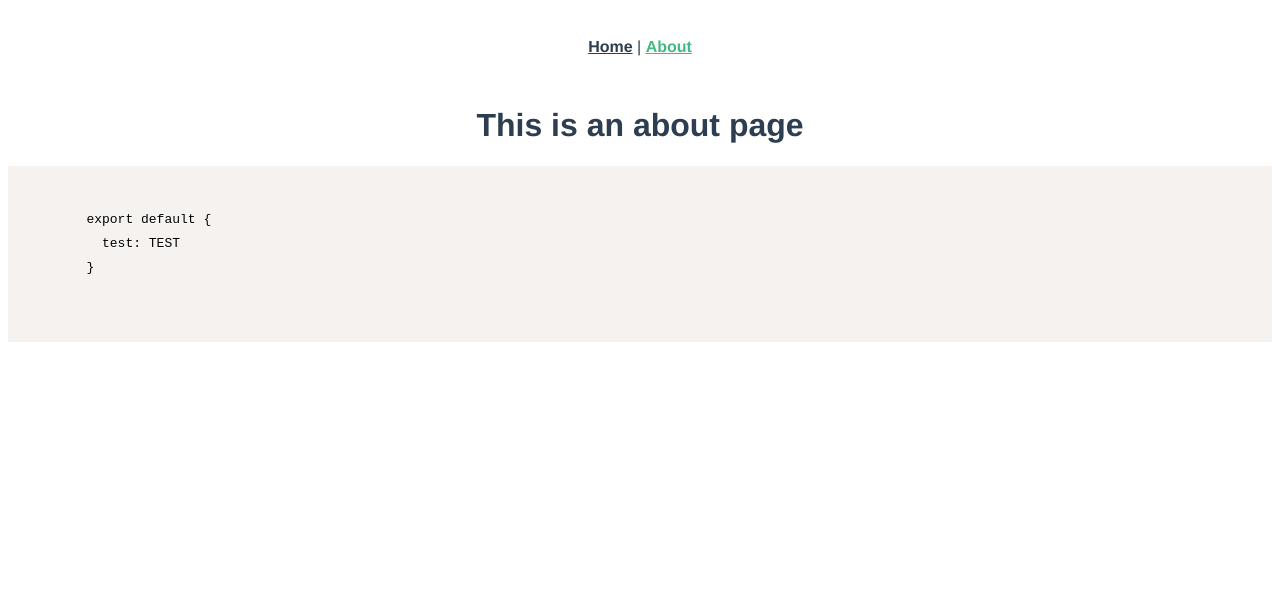
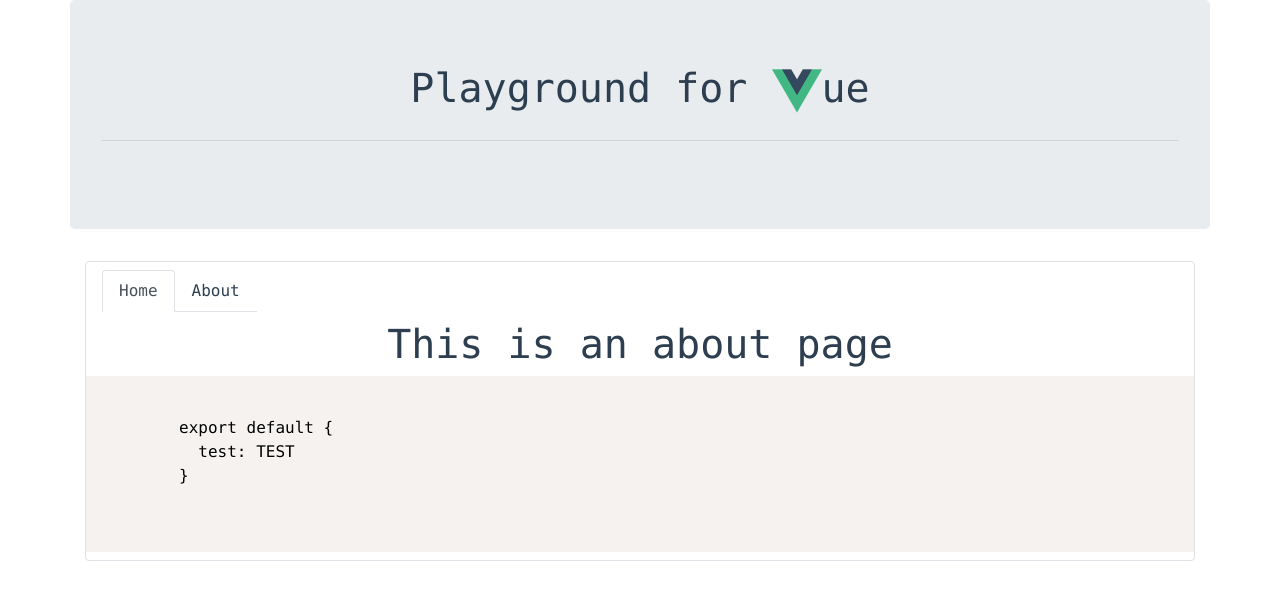
Before and after one commit to BoiseCodeWorks/vue-playground, a Vue app: page /#/about in a window 1280 px wide. Shown: the top 600 px of the page. Built offline with nearby package versions, Linux system fonts and the light colour scheme; what vue-prism would draw is missing.

Commit message:
component nav setup

```diff
--- a/public/index.html
+++ b/public/index.html
@@ -1,17 +1,23 @@
 <!DOCTYPE html>
 <html lang="en">
+
 <head>
   <meta charset="utf-8">
   <meta http-equiv="X-UA-Compatible" content="IE=edge">
   <meta name="viewport" content="width=device-width,initial-scale=1.0">
   <link rel="icon" href="<%= BASE_URL %>favicon.ico">
   <title>vue-playground</title>
+  <link rel="stylesheet" href="https://stackpath.bootstrapcdn.com/bootstrap/4.1.3/css/bootstrap.min.css" integrity="sha384-MCw98/SFnGE8fJT3GXwEOngsV7Zt27NXFoaoApmYm81iuXoPkFOJwJ8ERdknLPMO"
+    crossorigin="anonymous">
 </head>
+
 <body>
   <noscript>
-      <strong>We're sorry but vue-playground doesn't work properly without JavaScript enabled. Please enable it to continue.</strong>
+    <strong>We're sorry but vue-playground doesn't work properly without JavaScript enabled. Please enable it to
+      continue.</strong>
   </noscript>
   <div id="app"></div>
   <!-- built files will be auto injected -->
 </body>
+
 </html>
--- a/src/App.vue
+++ b/src/App.vue
@@ -1,21 +1,42 @@
 <template>
+  <div class="container">
     <div id="app">
-    <div id="nav">
-      <router-link to="/">Home</router-link> |
-      <router-link to="/about">About</router-link>
+      <div class="row justify-content-center">
+        <div class="jumbotron col-12">
+          <h1 class="display-5">Playground for <img alt="Vue logo" height="50" src="./assets/logo.png">ue</h1>
+          <hr class="my-4">
         </div>
-    <router-view/>
+      </div>
+      <div class="border">
+        <navbar></navbar>
+        <router-view />
+      </div>
+    </div>
   </div>
 </template>
 
+<script>
+  import Navbar from "./components/Navbar.vue"
+  export default {
+    components: { Navbar }
+  }
+</script>
+
 <style>
+  .border {
+    border: 1px transparent grey;
+    border-radius: 4px;
+  }
+
   #app {
-  font-family: 'Avenir', Helvetica, Arial, sans-serif;
+    /* font-family: 'Avenir', Helvetica, Arial, sans-serif; */
+    font-family: Consolas, Monaco, 'Andale Mono', 'Ubuntu Mono', monospace;
     -webkit-font-smoothing: antialiased;
     -moz-osx-font-smoothing: grayscale;
     text-align: center;
     color: #2c3e50;
   }
+
   #nav {
     padding: 30px;
   }
--- /dev/null
+++ b/src/components/Navbar.vue
@@ -0,0 +1,38 @@
+<template>
+    <div class="navbar">
+        <ul class="nav nav-tabs">
+            <li class="nav-item" @click="active = 'home'; $router.push('/')">
+                <a class="nav-link" :class="activeTab('home')">Home</a>
+            </li>
+            <li class="nav-item" @click="active = 'about'; $router.push('/about')">
+                <a class="nav-link" :class="activeTab('about')">About</a>
+            </li>
+        </ul>
+    </div>
+</template>
+
+
+<script>
+    export default {
+        name: 'navbar',
+        data() {
+            return {
+                active: "home"
+            }
+        },
+        computed: {
+
+        },
+        methods: {
+            activeTab(curr) {
+                return curr == this.active ? 'active' : ""
+            }
+        },
+        components: {}
+    }
+</script>
+
+
+<style scoped>
+
+</style>
--- a/src/views/Home.vue
+++ b/src/views/Home.vue
@@ -1,7 +1,6 @@
 <template>
   <div class="home">
-    <img alt="Vue logo" src="../assets/logo.png">
-    <HelloWorld msg="Welcome to Your Vue.js App"/>
+    This is the home component
   </div>
 </template>
 
```
Lines whose indentation alone changed are shown as unchanged.
